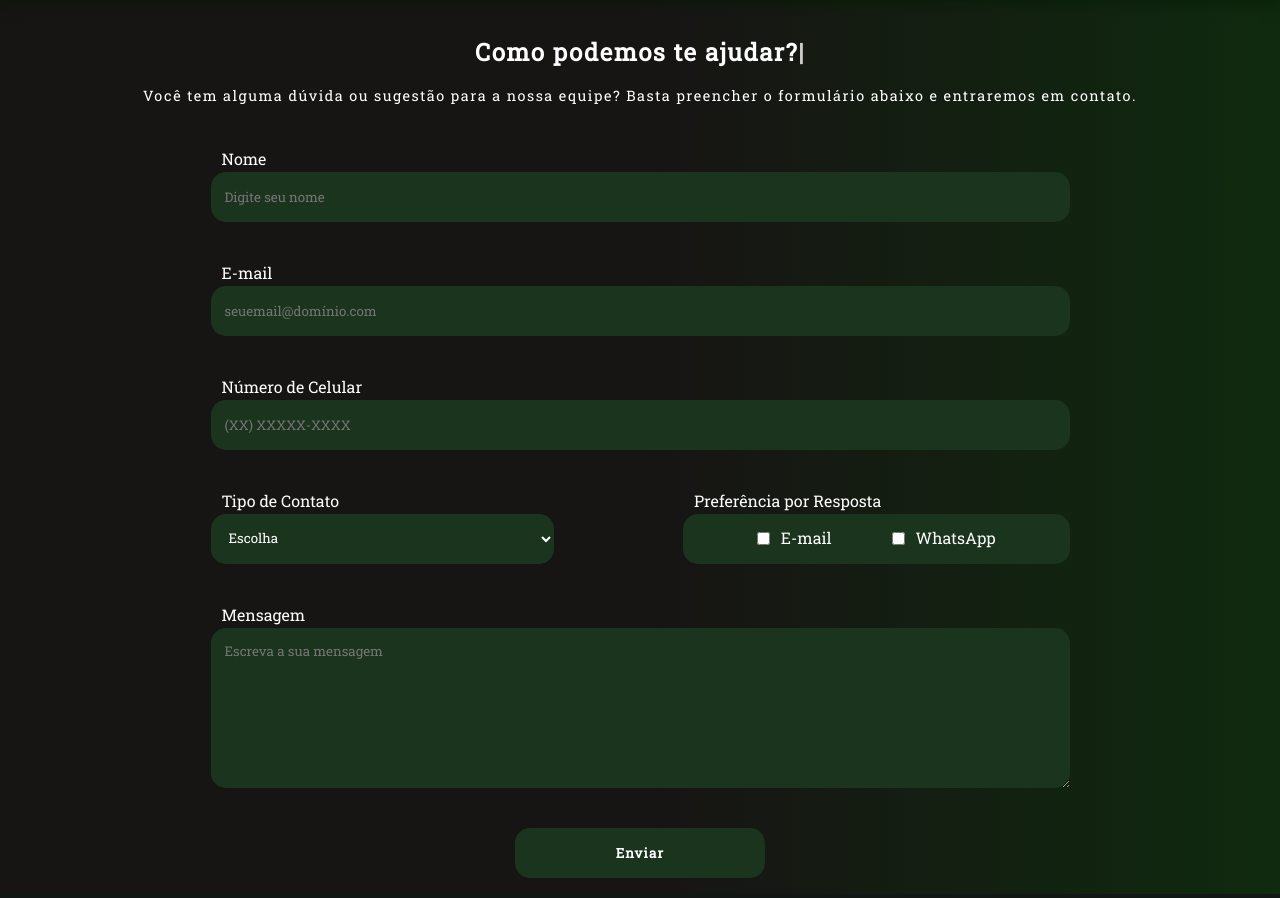
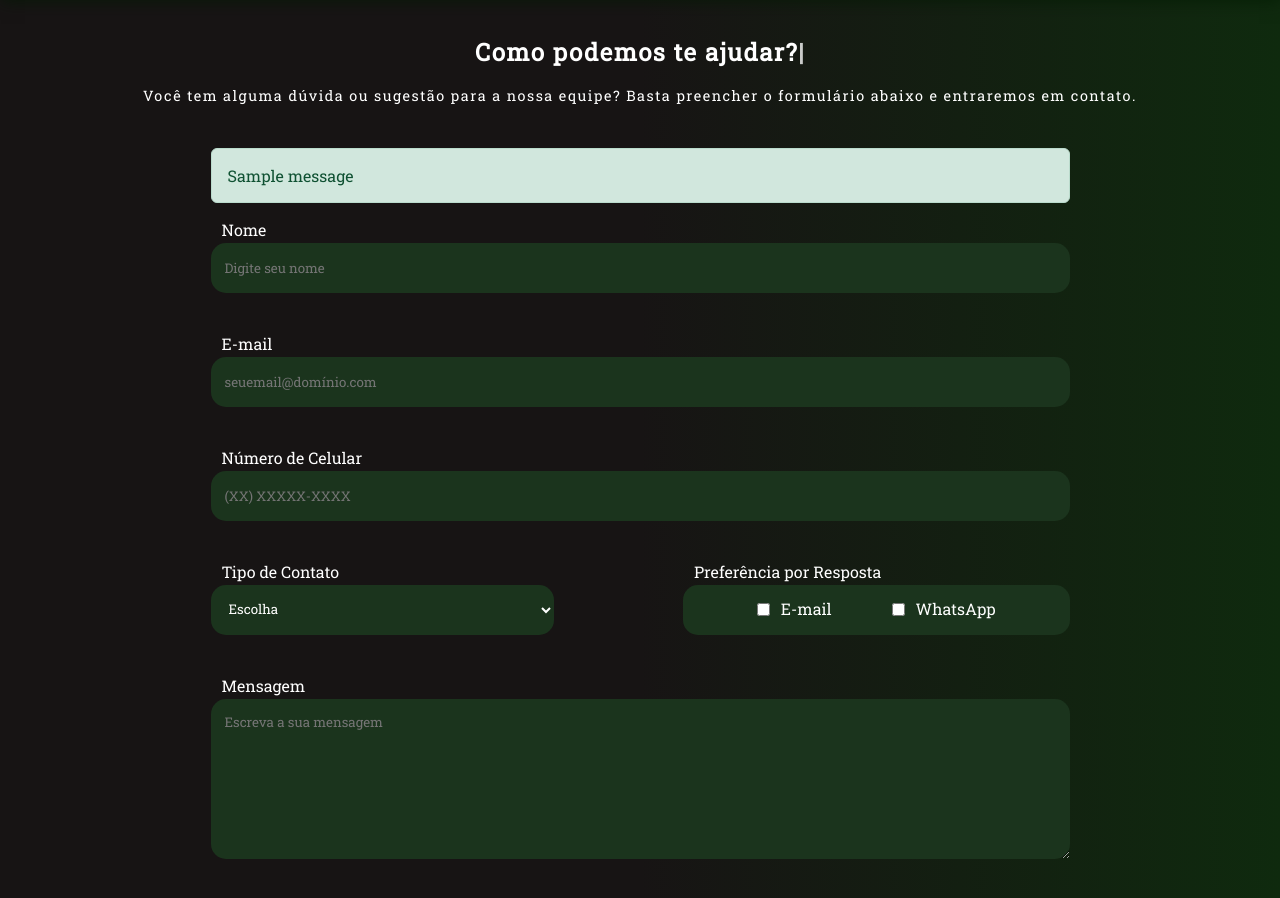
Before and after one commit to VictorGM01/cyber_sec_info, a Django app: page /email/fale-conosco in a window 1280 px wide. Shown: the part 330-1228 px from the top of the page. Run offline with Django 4.2, Linux system fonts and the light colour scheme; tables that the repository leaves empty hold one stand-in row (values such as "Sample post"); one stand-in notice (Sample message) is shown.

Commit message:
Inclusão de novas mensagens nos formulários

```diff
--- a/apps/emails_cyber_sec/views.py
+++ b/apps/emails_cyber_sec/views.py
@@ -41,7 +41,9 @@ def enviar_mensagem(request):
         email.attach_alternative(mensagem_final, "text/html")
         email.send()
 
-        return redirect("home-page")
+        messages.success(request, "E-mail enviado. Por favor, aguarde o nosso contato.")
+
+        return redirect("fale-conosco")
 
 
 def newsletter(request):
@@ -65,7 +67,9 @@ def cadastro_newsletter(request):
 
         novo_email.save()
 
-        return redirect("home-page")
+        messages.success(request, "Parabéns! Seu cadastro foi realizado.")
+
+        return redirect("newsletter")
 
 
 def envia_email(request, nome, destino, assunto_artigo, categoria, resumo):
--- a/project_cyber_sec/settings.py
+++ b/project_cyber_sec/settings.py
@@ -163,4 +163,5 @@ django_heroku.settings(locals())
 # Mensagens
 MESSAGE_TAGS = {
     messages.ERROR: 'erro',
+    messages.SUCCESS: 'sucesso',
 }
--- a/project_cyber_sec/static/assets/css/estilo.css
+++ b/project_cyber_sec/static/assets/css/estilo.css
@@ -106,3 +106,12 @@
 	border-radius: 0.375rem;
 	margin-bottom: 1rem;
 }
+
+.sucesso {
+    padding: 1rem 1rem;
+	border: 1px solid #badbcc;
+	color: #0f5132;
+	background-color: #d1e7dd;
+	border-radius: 0.375rem;
+	margin-bottom: 1rem;
+}
--- a/templates/emails/fale_conosco.html
+++ b/templates/emails/fale_conosco.html
@@ -19,6 +19,7 @@
 
 <!-- Formulário -->
 <section class="secao-contato">
+    {% include "partials/_alertas.html" %}
     <form class="secao-contato__formulario" method="post" action="{% url 'envio-contato' %}" enctype="multipart/form-data">
         {% csrf_token %} {# token do django para validar formulários #}
 
--- a/templates/partials/_alertas.html
+++ b/templates/partials/_alertas.html
@@ -1,7 +1,7 @@
 {% if messages %}
     {% for message in messages %}
         <div class="{{message.tags}}">
-            {{ message }}
+            <p>{{ message }}</p>
         </div>
     {% endfor %}
 {% endif %}
```
